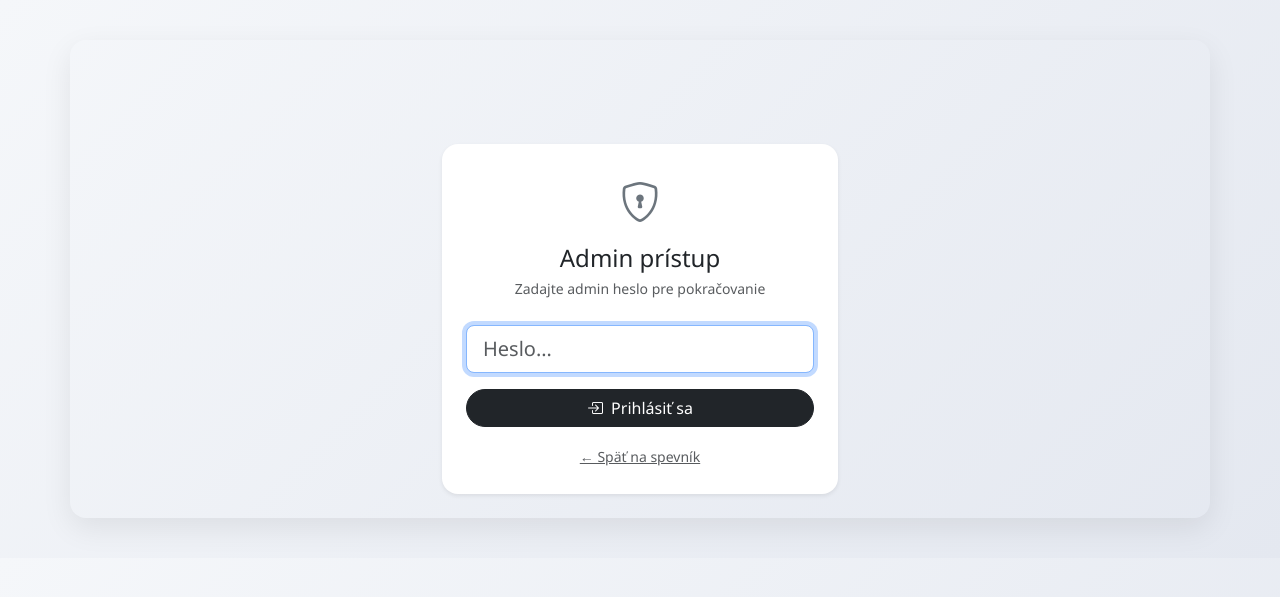
After one commit to LossDavos/novy-spev, a Flask app: page /admin/login in a window 1280 px wide. The commit adds this page. Shown: the top 597 px of the page. Run offline with Flask 3, Linux system fonts and the light colour scheme.

Commit message:
better admin page
Co-authored-by: Copilot <copilot@github.com>

```diff
--- a/app.py
+++ b/app.py
@@ -9,7 +9,7 @@ import html
 import smtplib
 from email.mime.text import MIMEText
 from email.mime.multipart import MIMEMultipart
-from flask import Flask, request, redirect, render_template, url_for, flash, jsonify, send_from_directory, send_file
+from flask import Flask, request, redirect, render_template, url_for, flash, jsonify, send_from_directory, send_file, session
 from models import db, Song, Event, EventSection, EventSectionSong, SongReport
 from werkzeug.utils import secure_filename
 from werkzeug.datastructures import FileStorage
@@ -1567,13 +1567,16 @@ def index():
             'tex_path': song.tex_path
         })
 
+    total_open_reports = SongReport.query.filter_by(resolved=False).count()
+
     return render_template('index.html',
                          songs=songs_data,
                          total_songs=total_songs,
                          total_admin_checked=total_admin_checked,
                          total_printed=total_printed,
                          category_counts=category_counts,
-                         initial_batch_size=initial_batch_size)
+                         initial_batch_size=initial_batch_size,
+                         total_open_reports=total_open_reports)
 
 @app.route('/api/songs')
 def get_songs_paginated():
@@ -2092,7 +2095,7 @@ def resolve_report(report_id):
     report = SongReport.query.get_or_404(report_id)
     data = request.get_json() or {}
     provided_password = data.get('password', '')
-    if not provided_password or provided_password != UPDATE_SONG_PASSWORD:
+    if not is_admin_authorized(provided_password):
         return jsonify({'success': False, 'message': 'Nesprávne heslo!'}), 403
     report.resolved = True
     report.resolved_note = (data.get('note') or '').strip()[:500] or None
@@ -2113,7 +2116,7 @@ def delete_report(report_id):
     report = SongReport.query.get_or_404(report_id)
     data = request.get_json() or {}
     provided_password = data.get('password', '')
-    if not provided_password or provided_password != UPDATE_SONG_PASSWORD:
+    if not is_admin_authorized(provided_password):
         return jsonify({'success': False, 'message': 'Nesprávne heslo!'}), 403
     db.session.delete(report)
     db.session.commit()
@@ -2126,7 +2129,7 @@ def correct_key(song_id):
     song = Song.query.get_or_404(song_id)
     data = request.get_json() or {}
     provided_password = data.get('password', '')
-    if not provided_password or provided_password != UPDATE_SONG_PASSWORD:
+    if not is_admin_authorized(provided_password):
         return jsonify({'success': False, 'message': 'Nesprávne heslo!'}), 403
     raw_key = data.get('key', '').strip()
     song.song_key = sanitize_input(raw_key, "song key") if raw_key else None
@@ -2142,7 +2145,7 @@ def correct_lyrics(song_id):
     song = Song.query.get_or_404(song_id)
     data = request.get_json() or {}
     provided_password = data.get('password', '')
-    if not provided_password or provided_password != UPDATE_SONG_PASSWORD:
+    if not is_admin_authorized(provided_password):
         return jsonify({'success': False, 'message': 'Nesprávne heslo!'}), 403
 
     report_type = data.get('report_type', 'lyrics')   # 'lyrics' or 'chords'
@@ -2236,9 +2239,38 @@ def correct_lyrics(song_id):
     return jsonify({'success': True, 'applied': len(applied)})
 
 
+def is_admin_authorized(provided_password=''):
+    """Return True if the request is from a logged-in admin session or correct password."""
+    return session.get('is_admin') or (provided_password and provided_password == UPDATE_SONG_PASSWORD)
+
+
+@app.route('/admin/login', methods=['GET', 'POST'])
+def admin_login():
+    """Admin login page — sets a session flag on correct password."""
+    if session.get('is_admin'):
+        return redirect(url_for('admin_reports'))
+    error = None
+    if request.method == 'POST':
+        pw = request.form.get('password', '')
+        if pw and pw == UPDATE_SONG_PASSWORD:
+            session['is_admin'] = True
+            session.permanent = True
+            return redirect(url_for('admin_reports'))
+        error = 'Nesprávne heslo.'
+    return render_template('admin_login.html', error=error)
+
+
+@app.route('/admin/logout')
+def admin_logout():
+    session.pop('is_admin', None)
+    return redirect(url_for('index'))
+
+
 @app.route('/admin/reports')
 def admin_reports():
     """Admin page: table of all song reports."""
+    if not session.get('is_admin'):
+        return redirect(url_for('admin_login'))
     type_filter = request.args.get('type', '')
     status_filter = request.args.get('status', 'open')
     query = SongReport.query.join(Song, SongReport.song_db_id == Song.id)
@@ -2258,7 +2290,8 @@ def admin_reports():
                            type_filter=type_filter,
                            status_filter=status_filter,
                            type_counts=type_counts,
-                           total_open=total_open)
+                           total_open=total_open,
+                           session_admin=True)
 
 
 @app.route('/song/<int:song_id>/toggle-admin-check', methods=['POST'])
@@ -2273,7 +2306,7 @@ def toggle_admin_check(song_id):
 
     # If trying to check (not uncheck) and it wasn't checked before, require password
     if new_state and not song.admin_checked:
-        if not provided_password or provided_password != UPDATE_SONG_PASSWORD:
+        if not is_admin_authorized(provided_password):
             return jsonify({'success': False, 'message': 'Nesprávne heslo!'}), 403
 
     # Update the state
--- /dev/null
+++ b/templates/admin_login.html
@@ -0,0 +1,29 @@
+{% extends "layout.html" %}
+{% block title %}Admin – Prihlásenie{% endblock %}
+{% block content %}
+<div class="container" style="max-width:420px;margin-top:10vh">
+  <div class="card shadow-sm border-0 rounded-4">
+    <div class="card-body p-4">
+      <div class="text-center mb-4">
+        <i class="bi bi-shield-lock" style="font-size:2.5rem;color:#6c757d"></i>
+        <h4 class="mt-2 mb-0">Admin prístup</h4>
+        <p class="text-muted small mt-1 mb-0">Zadajte admin heslo pre pokračovanie</p>
+      </div>
+      {% if error %}
+      <div class="alert alert-danger py-2 small">{{ error }}</div>
+      {% endif %}
+      <form method="post" autocomplete="off">
+        <div class="mb-3">
+          <input type="password" name="password" class="form-control form-control-lg" placeholder="Heslo…" autofocus required>
+        </div>
+        <button type="submit" class="btn btn-dark w-100 rounded-pill">
+          <i class="bi bi-box-arrow-in-right me-2"></i>Prihlásiť sa
+        </button>
+      </form>
+      <div class="text-center mt-3">
+        <a href="{{ url_for('index') }}" class="text-muted small">← Späť na spevník</a>
+      </div>
+    </div>
+  </div>
+</div>
+{% endblock %}
```
Also changed, not shown: templates/admin_reports.html (+26 -9 lines), templates/index.html (+9 -0 lines).
